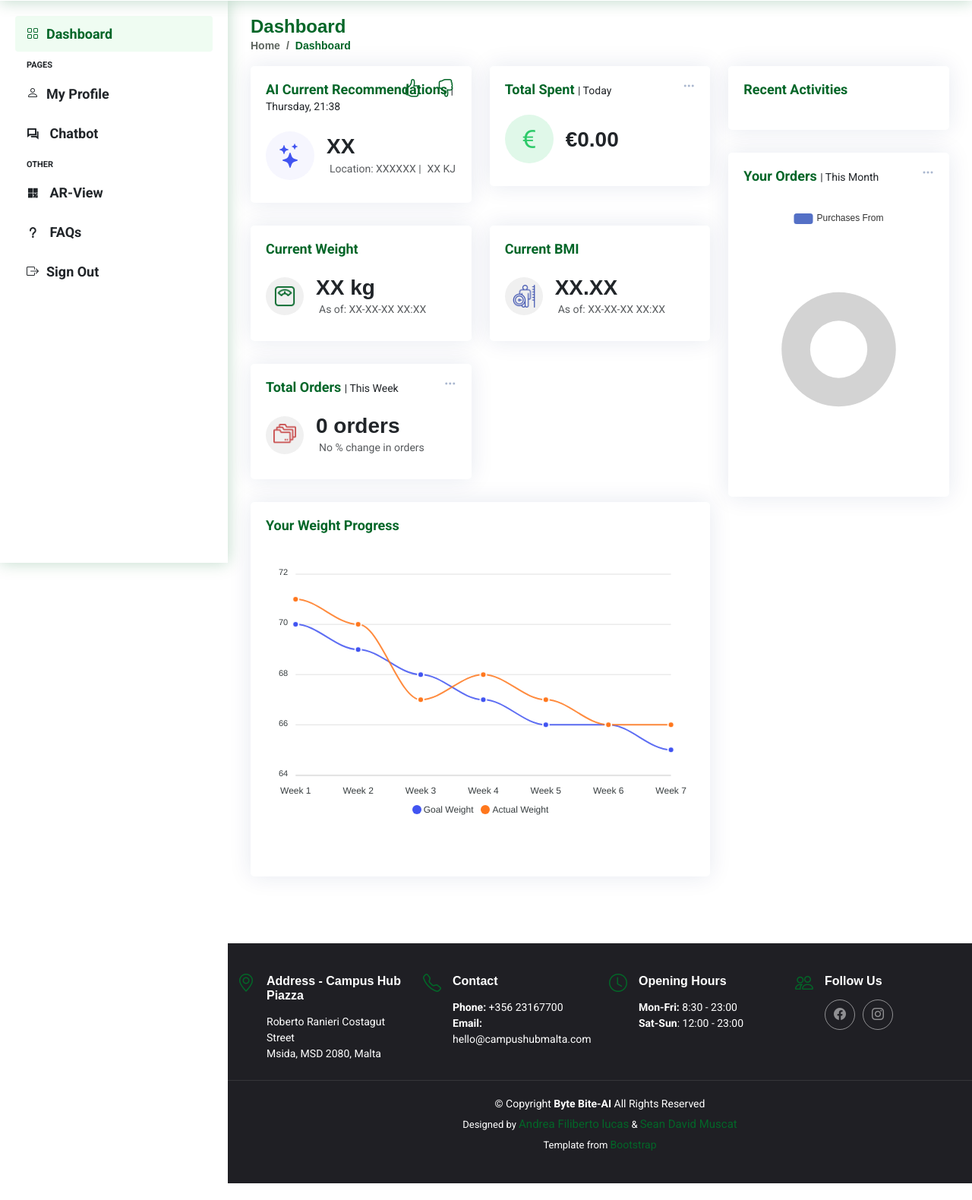
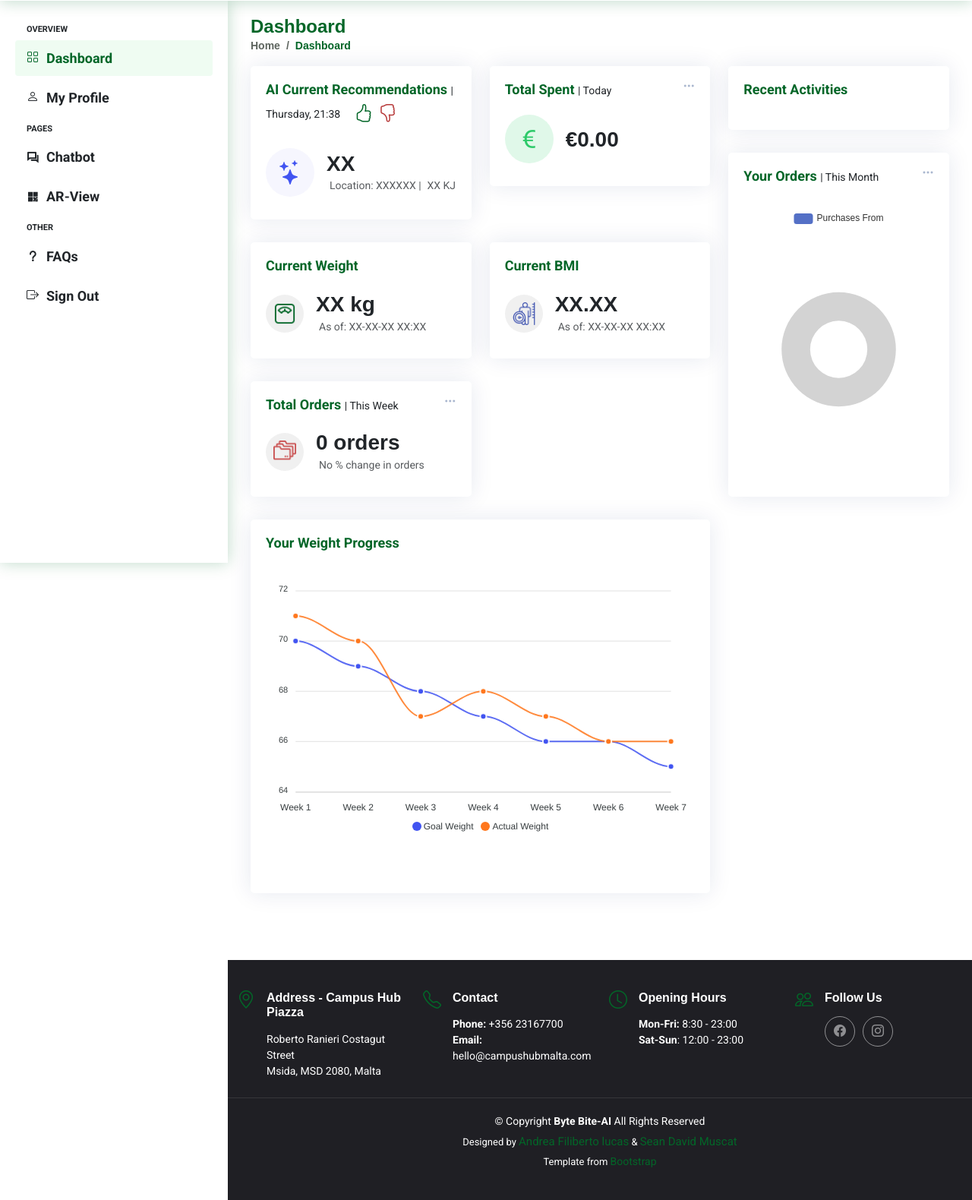
Before and after one commit to AFLucas-UOM/Byte-Bite-AI, a Flask app: template templates/dashboard.html in a window 1280 px wide. Shown: the part 59-1639 px from the top of the page at 76% size. Before the commit the page ends 1617 px from the top, so only its background shows below. Run offline with Flask 3, Linux system fonts and the light colour scheme; the template is opened without the code that fills it, so the values that code supplies are empty; some libraries are stand-ins or nearby versions.

Commit message:
Update user names in JSON files; implement feedback alert functionality with thumbs up/down buttons in dashboard

```diff
--- a/assets2/css/style.css
+++ b/assets2/css/style.css
@@ -825,7 +825,7 @@ body {
 }
 
 /*--------------------------------------------------------------
-# TESTING
+# Dashboard
 --------------------------------------------------------------*/
 #purchaseChart {
   display: flex;
@@ -835,3 +835,70 @@ body {
   box-sizing: border-box; /* Ensures padding/margin don't affect dimensions */
   transition: width 0.3s ease, height 0.3s ease; /* Smooth transition */
 }
+
+    /* Unique styles for the custom feedback alert */
+    .custom-feedback-alert {
+      position: fixed;
+      bottom: 20px;
+      right: 20px;
+      width: 350px;
+      padding: 15px;
+      border-radius: 8px;
+      border: none;
+      font-size: 16px;
+      box-shadow: 0 4px 6px rgba(46, 109, 66, 0.558);
+      z-index: 9999; /* Ensure the alert appears above other content */
+      display: none; /* Hidden by default */
+      transition: opacity 0.5s ease-out;
+      background-color: var(--accent-color); /* Default background color */
+      text-align: center;
+      color: white;
+    }
+
+    .custom-feedback-alert.alert-danger {
+      box-shadow: 0 4px 6px rgba(109, 46, 46, 0.558);
+      background-color: #b73a3a; /* Dark red for dislike */
+    }
+
+    .custom-feedback-alert strong {
+      font-weight: bold;
+    }
+
+    /* Thumbs up/down buttons styling */
+    #thumbs-up, #thumbs-down {
+      font-size: 1.5rem; /* Adjust size of the thumbs icons */
+      border: none; /* Remove default border */
+      background-color: transparent; /* Make background transparent */
+      color: var(--accent-color); /* Use accent color for buttons */
+      transition: transform 0.2s; /* Smooth scaling transition */
+    }
+
+    #thumbs-up:hover, #thumbs-down:hover {
+      transform: scale(1.1); /* Slightly enlarge on hover */
+      cursor: pointer; /* Pointer cursor on hover */
+    }
+
+    /* Position the thumbs buttons */
+    .position-absolute {
+      position: absolute;
+      top: 10px;
+      right: 10px;
+    }
+
+    /* Media queries for mobile responsiveness */
+    @media (max-width: 767px) {
+      #thumbs-up, #thumbs-down {
+        font-size: 1.2rem; /* Slightly smaller thumbs on mobile */
+      }
+
+      .position-absolute {
+        top: 10px;
+        right: 10px;
+      }
+
+      .custom-feedback-alert {
+        width: 100%; /* Make the alert full-width on mobile */
+        padding: 10px;
+        font-size: 14px; /* Adjust font size for mobile */
+      }
+    }
--- a/static/json/users.json
+++ b/static/json/users.json
@@ -1,12 +1,12 @@
 [
     {
-        "Name": "Sean",
+        "Name": "Sean David Muscat",
         "Height": 1.6,
         "Weight": 75,
         "Favourite_food": "Pizza"
     },
     {
-        "Name": "Andrea",
+        "Name": "Andrea Filiberto Lucas",
         "Height": 1.2,
         "Weight": 85,
         "Favourite_food": "Pasta"
--- a/templates/dashboard.html
+++ b/templates/dashboard.html
@@ -109,56 +109,51 @@
 
 <!-- ======= Sidebar ======= -->
 <aside id="sidebar" class="sidebar">
-
   <ul class="sidebar-nav" id="sidebar-nav">
-
+    <!-- Dashboard Section -->
+    <li class="nav-heading">Overview</li>
     <li class="nav-item">
-        <a class="nav-link " href="">
+      <a class="nav-link" href="" aria-label="Dashboard">
         <i class="bi bi-grid"></i>
         <span>Dashboard</span>
       </a>
     </li><!-- End Dashboard Nav -->
 
+    <!-- Profile Section -->
     <li class="nav-item">
-      <li class="nav-heading">Pages</li>
-
-      <li class="nav-item">
-        <a class="nav-link collapsed" href="{{ url_for('in_dev') }}">
+      <a class="nav-link collapsed" href="/in-dev" aria-label="My Profile" aria-expanded="false">
         <i class="bi bi-person"></i>
         <span>My Profile</span>
       </a>
     </li><!-- End Profile Page Nav -->
 
+    <!-- Pages Section -->
+    <li class="nav-heading">Pages</li>
     <li class="nav-item">
-        <a class="nav-link collapsed" href="{{ url_for('chatbot') }}">
-          <div class="icon">
+      <a class="nav-link collapsed" href="/chatbot" aria-label="Chatbot" aria-expanded="false">
         <i class="ri-question-answer-line"></i>
         <span>Chatbot</span>
-          </div>
       </a>
     </li><!-- End ChatBot Page Nav -->
 
-      <li class="nav-heading">Other</li>
     <li class="nav-item">
-        <a class="nav-link collapsed" href="{{ url_for('in_dev') }}">
-          <div class="icon">
+      <a class="nav-link collapsed" href="/in-dev" aria-label="AR-View" aria-expanded="false">
         <i class="ri-qr-code-line"></i>
         <span>AR-View</span>
-          </div>
       </a>
     </li><!-- End AR-View Page Nav -->
 
+    <!-- Other Section -->
+    <li class="nav-heading">Other</li>
     <li class="nav-item">
-        <a class="nav-link collapsed" href="{{ url_for('faqs') }}">
-          <div class="icon">
+      <a class="nav-link collapsed" href="/faqs" aria-label="FAQs" aria-expanded="false">
         <i class="ri-question-mark"></i>
         <span>FAQs</span>
-          </div>
       </a>
     </li><!-- End FAQs Page Nav -->
 
     <li class="nav-item">
-        <a class="nav-link collapsed" href="#" onclick="signOut()">
+      <a class="nav-link collapsed" href="#" onclick="signOut()" aria-label="Sign Out" aria-expanded="false">
         <i class="bi bi-box-arrow-right"></i>
         <span>Sign Out</span>
       </a>
@@ -167,13 +162,12 @@
 </aside><!-- End Sidebar-->
 
 <main id="main" class="main-content">
-
   <div class="pagetitle">
     <h1>Dashboard</h1>
-      <nav>
+    <nav aria-label="Breadcrumb">
       <ol class="breadcrumb">
-          <li class="breadcrumb-item"><a href="{{ url_for('index') }}">Home</a></li>
-          <li class="breadcrumb-item active">Dashboard</li>
+        <li class="breadcrumb-item"><a href="/" title="Go to Home">Home</a></li>
+        <li class="breadcrumb-item active" aria-current="page">Dashboard</li>
       </ol>
     </nav>
   </div><!-- End Page Title -->
@@ -184,13 +178,18 @@
       <!-- Left side columns -->
       <div class="col-lg-8">
         <div class="row">
-
         <!-- Current Recommendations Card -->
         <div class="col-xxl-8 col-md-6">
           <div class="card info-card sales-card">
-              <div class="card-body">
+            <div class="card-body position-relative">
               <h5 class="card-title">
                 AI Current Recommendations <span id="current-time">|</span>
+                <button id="thumbs-up" class="btn btn-light p-1" title="Like" style="margin-left: 10px; margin-right: -5px;">
+                  <i class="bi bi-hand-thumbs-up"></i>
+                </button>
+                <button id="thumbs-down" class="btn btn-light p-1" style="color: #b73a3a; margin-left: 0;" title="Dislike">
+                  <i class="bi bi-hand-thumbs-down"></i>
+                </button>
               </h5>
 
               <div class="d-flex align-items-center">
@@ -203,17 +202,6 @@
                   <span class="text-muted small pt-2 ps-1" id="kj">XX KJ</span>
                 </div>
               </div>
-
-                <!-- Thumbs up/down buttons positioned at top-right -->
-                <div class="position-absolute top-0 end-0 m-1">
-                  <button id="thumbs-up" class="btn btn-light p-2" title="Like">
-                    <i class="bi bi-hand-thumbs-up"></i>
-                  </button>
-                  <button id="thumbs-down" class="btn btn-light p-2" title="Dislike">
-                    <i class="bi bi-hand-thumbs-down"></i>
-                  </button>
-                </div>
-
               <!-- Custom Feedback Alert -->
               <div id="feedback-alert" class="alert custom-feedback-alert" role="alert" style="display: none;">
                 <span id="feedback-text">You liked the AI suggestion!</span>
@@ -224,101 +212,9 @@
         </div><!-- End Current Recommendations Card -->
 
           <script>
-          document.addEventListener("DOMContentLoaded", function() {
-            const thumbsUpButton = document.getElementById("thumbs-up");
-            const thumbsDownButton = document.getElementById("thumbs-down");
-            const feedbackAlert = document.getElementById("feedback-alert");
-            const feedbackText = document.getElementById("feedback-text");
-
-            thumbsUpButton.addEventListener("click", function() {
-              feedbackAlert.style.display = "block";
-              feedbackText.textContent = "You liked the AI's Recommendation!";
-              feedbackAlert.classList.remove("alert-danger");
-              feedbackAlert.classList.add("alert-success");
-              hideAlertAfterTimeout();
-            });
-
-            thumbsDownButton.addEventListener("click", function() {
-              feedbackAlert.style.display = "block";
-              feedbackText.textContent = "You disliked the AI's Recommendation!";
-              feedbackAlert.classList.remove("alert-success");
-              feedbackAlert.classList.add("alert-danger");
-              hideAlertAfterTimeout();
-            });
-
-            // Function to hide the alert after 5 seconds
-            function hideAlertAfterTimeout() {
-              setTimeout(function() {
-                feedbackAlert.style.display = "none";
-              }, 3000); // 5 seconds
-            }
-          });
-          </script>
-
-          <style>
-          /* Unique styles for the custom feedback alert */
-          .custom-feedback-alert {
-            position: fixed;
-            bottom: 20px;
-            right: 20px;
-            width: 350px;
-            padding: 15px;
-            border-radius: 8px;
-            border: none;
-            font-size: 16px;
-            box-shadow: 0 4px 6px rgba(46, 109, 66, 0.558);
-            z-index: 9999; /* Ensure the alert appears above other content */
-            display: none; /* Hidden by default */
-            transition: opacity 0.5s ease-out;
-            background-color: var(--accent-color); /* Default background color */
-            text-align: center;
-            color: white;
-          }
-
-          .custom-feedback-alert.alert-danger {
-            box-shadow: 0 4px 6px rgba(109, 46, 46, 0.558);
-            background-color: #b73a3a; /* Dark red for dislike */
-          }
-
-
-          .custom-feedback-alert strong {
-            font-weight: bold;
-          }
-
-          /* Thumbs up/down buttons styling */
-          #thumbs-up{
-            font-size: 1.5rem; /* Adjust size of the thumbs icons */
-            border: none; /* Remove default border */
-            background-color: transparent; /* Make background transparent */
-            color: var(--accent-color); /* Use accent color for buttons */
-            transition: transform 0.2s; /* Smooth scaling transition */
-            margin-right: 0.00000000000005px; /* Reduce space between the buttons */
-          }
-
-          #thumbs-down {
-            font-size: 1.5rem; /* Adjust size of the thumbs icons */
-            border: none; /* Remove default border */
-            background-color: transparent; /* Make background transparent */
-            color: var(--accent-color); /* Use accent color for buttons */
-            transition: transform 0.2s; /* Smooth scaling transition */
-            margin-right: 10px; /* Reduce space between the buttons */
-          }
-
-          #thumbs-up:hover, #thumbs-down:hover {
-            transform: scale(1.1); /* Slightly enlarge on hover */
-            cursor: pointer; /* Pointer cursor on hover */
-          }
-
-          /* Adjust button gap */
-          .position-absolute .btn {
-            margin-right: 2px; /* Reduced gap between the thumbs buttons */
-          }
-          </style>
-
-          <script>
             async function loadRecommendation() {
               // Fetch the user's data from localStorage
-              const rawUsersData = JSON.parse(localStorage.getItem('currentuser'));
+              const rawUsersData = JSON.parse(localStorage.getItem('BBAIcurrentuser'));
 
               // Check if user data is available
               if (!rawUsersData) {
@@ -332,7 +228,7 @@
                   .then(userData => {
                       // Find the user in the users.json file based on their name
                       const user = userData.find(u => u.Name.toLowerCase() === rawUsersData.name.toLowerCase());
-
+                      console.log(user);
                       // If no matching user is found
                       if (!user) {
                           console.error("User not found in users.json.");
@@ -413,23 +309,6 @@
             }
 
             loadRecommendation();
-          </script>
-
-
-          <script>
-            // JavaScript to display the current system time with the day of the week
-            function updateTime() {
-              const now = new Date();
-              const daysOfWeek = ["Sunday", "Monday", "Tuesday", "Wednesday", "Thursday", "Friday", "Saturday"];
-              const day = daysOfWeek[now.getDay()];
-              const hours = String(now.getHours()).padStart(2, '0');
-              const minutes = String(now.getMinutes()).padStart(2, '0');
-              document.getElementById("current-time").innerText = `| ${day}, ${hours}:${minutes}`;
-            }
-
-            // Update time immediately and then every minute
-            updateTime();
-            setInterval(updateTime, 60000);
           </script>
 
           <!-- Revenue Card -->
@@ -569,11 +448,6 @@
             // Initialize with the default filter ('Today') when the page loads
             updateRevenue('revenue-today');
           </script>
-
-
-
-
-
             <!-- Current Weight Card -->
             <div class="col-xxl-4 col-md-6">
               <div class="card info-card">
@@ -1015,9 +889,7 @@
 
             <div class="card-body pb-0">
               <h5 id="restaurantTrafficCardTitle" class="card-title">Your Orders <span id="restaurantTitleSpan">| This Month</span></h5>
-
               <div id="purchaseChart" ></div>
-
               <script src="https://cdn.jsdelivr.net/npm/echarts@5.4.0/dist/echarts.min.js"></script>
               <script>
                 document.addEventListener("DOMContentLoaded", () => {
@@ -1143,10 +1015,7 @@
 
             </div>
           </div>
-
           <!-- End Restaurant Purchase Traffic -->
-
-
         </div><!-- End Right side columns -->
       </div>
     </section>
@@ -1219,12 +1088,28 @@
   </footer>
 
   <!-- Vendor JS Files -->
-  <script src="assets1/vendor/apexcharts/apexcharts.min.js"></script>
+  <script src="assets/vendor/apexcharts/apexcharts.min.js"></script> <!-- Might be useless -->
   <script src="assets2/vendor/bootstrap/js/bootstrap.bundle.min.js"></script>
   <script src="assets2/vendor/chart.js/chart.umd.js"></script>
   <script src="assets2/vendor/echarts/echarts.min.js"></script>
-  <script src="assets2/vendor/quill/quill.js"></script>
-  <script src="assets2/vendor/simple-datatables/simple-datatables.js"></script>
+  <script src="assets2/vendor/quill/quill.js"></script>  <!-- Might be useless -->
+  <script src="assets2/vendor/simple-datatables/simple-datatables.js"></script>  <!-- Might be useless -->
   <script src="assets2/vendor/tinymce/tinymce.min.js"></script>
+
+  <script>
+  // JavaScript to display the current system time with the day of the week
+    function updateTime() {
+      const now = new Date();
+      const daysOfWeek = ["Sunday", "Monday", "Tuesday", "Wednesday", "Thursday", "Friday", "Saturday"];
+      const day = daysOfWeek[now.getDay()];
+      const hours = String(now.getHours()).padStart(2, '0');
+      const minutes = String(now.getMinutes()).padStart(2, '0');
+      document.getElementById("current-time").innerText = `| ${day}, ${hours}:${minutes}`;
+    }
+
+    // Update time immediately and then every minute
+    updateTime();
+    setInterval(updateTime, 60000);
+  </script>
 </body>
 </html>
```
Also changed, not shown: assets2/js/dashboard.js (+30 -0 lines), static/json/orders.json (+15 -15 lines). Lines whose indentation alone changed are shown as unchanged.
